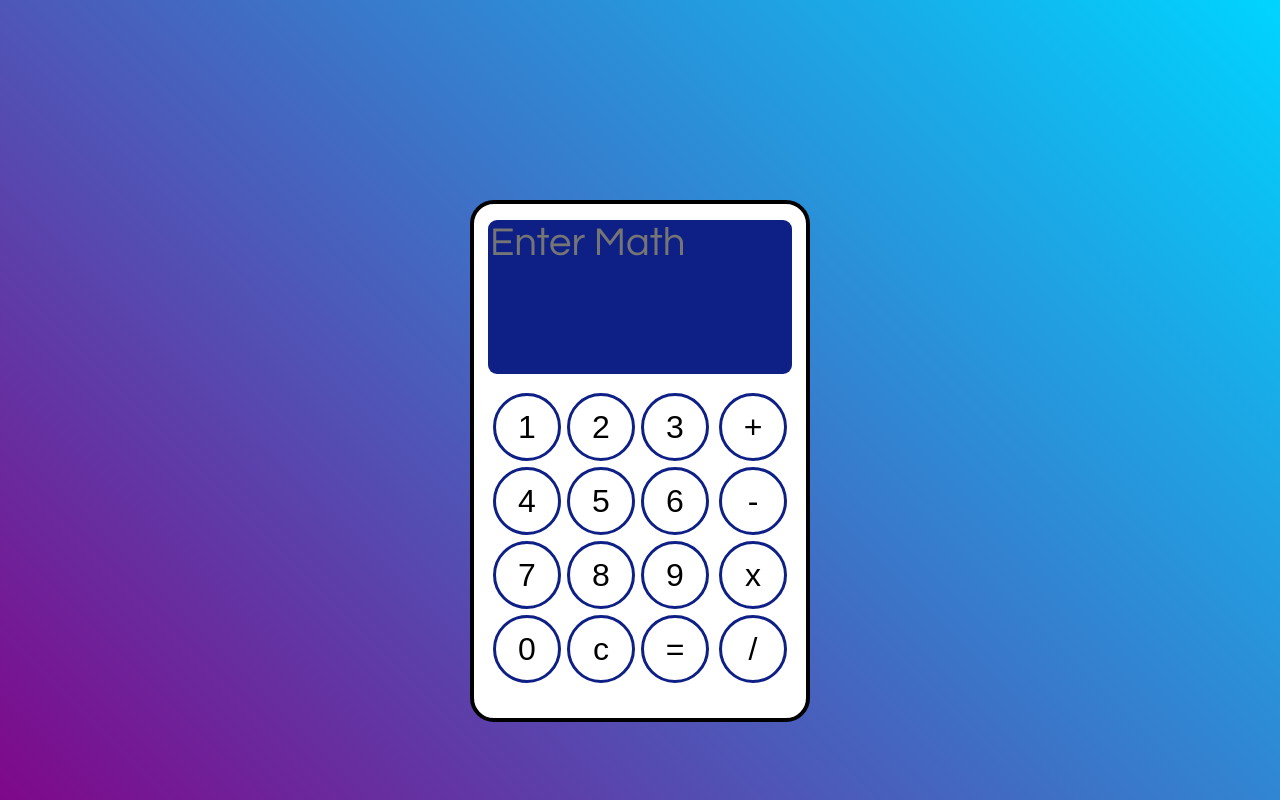
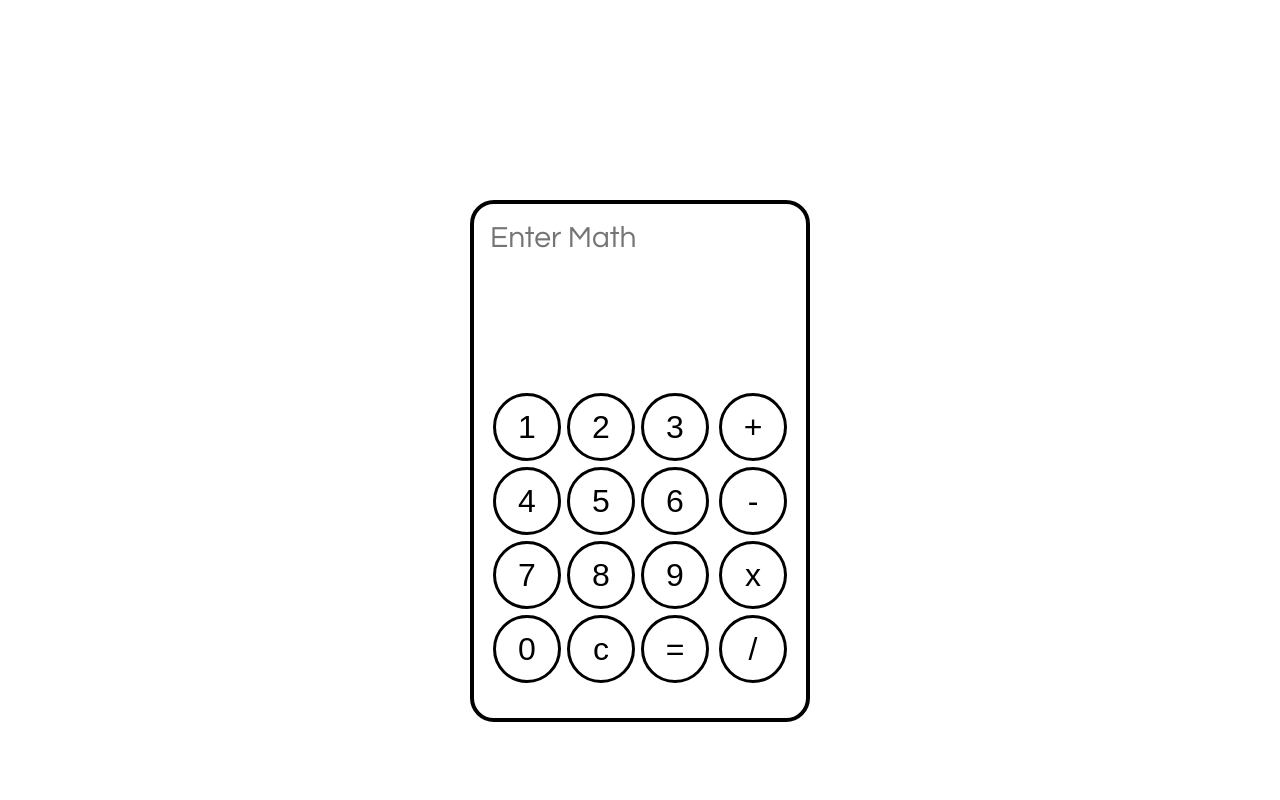
Before and after one commit to arrowfeet/calcproject, a plain HTML site: page index.html in a window 1280 px wide. Drawn offline with Linux system fonts and the light colour scheme.

Commit message:
calc style

```diff
--- a/style.css
+++ b/style.css
@@ -5,9 +5,9 @@ html {
 
 body {
   background: linear-gradient(
-    45deg,
-    rgba(127, 8, 138, 1) 0%,
-    rgba(0, 212, 255, 1) 100%
+    90deg,
+    rgb(255, 255, 255) 0%,
+    rgb(255, 255, 255) 100%
   );
   background-repeat: no-repeat;
   background-size: contain;
@@ -44,10 +44,10 @@ body {
   width: 100%;
   height: 150px;
   font-family: "Questrial", sans-serif;
-  font-size: 40px;
+  font-size: 30px;
   border: none;
-  background-color: #0e2085;
-  color: #ffffff;
+  background-color: #ffffff;
+  color: #000000;
   border-radius: 9px;
 }
 
@@ -76,7 +76,7 @@ body {
   background-color: #ffffff;
   padding: 0;
   font-size: 32px;
-  border: 3px solid #0e2085;
+  border: 3px solid #000000;
   border-radius: 50%;
   margin: 3px;
 }
```
